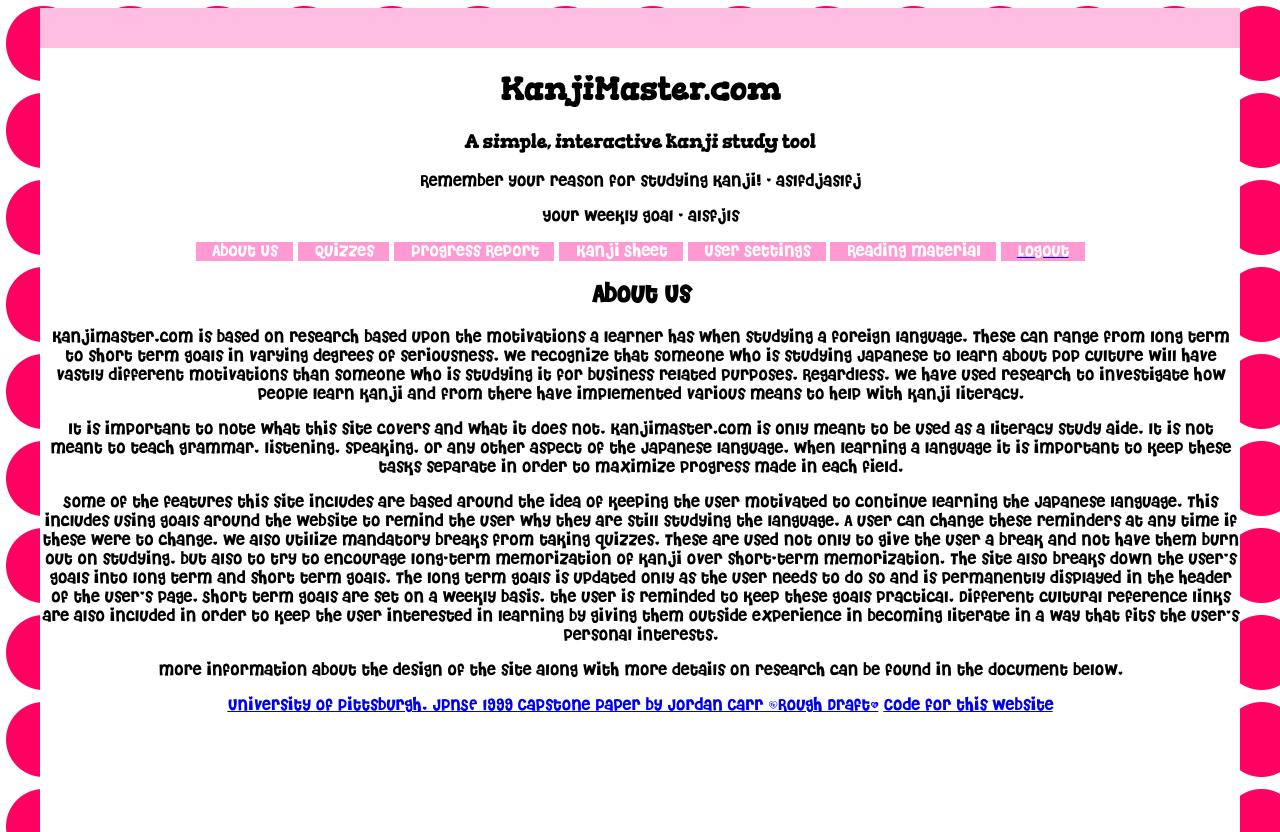
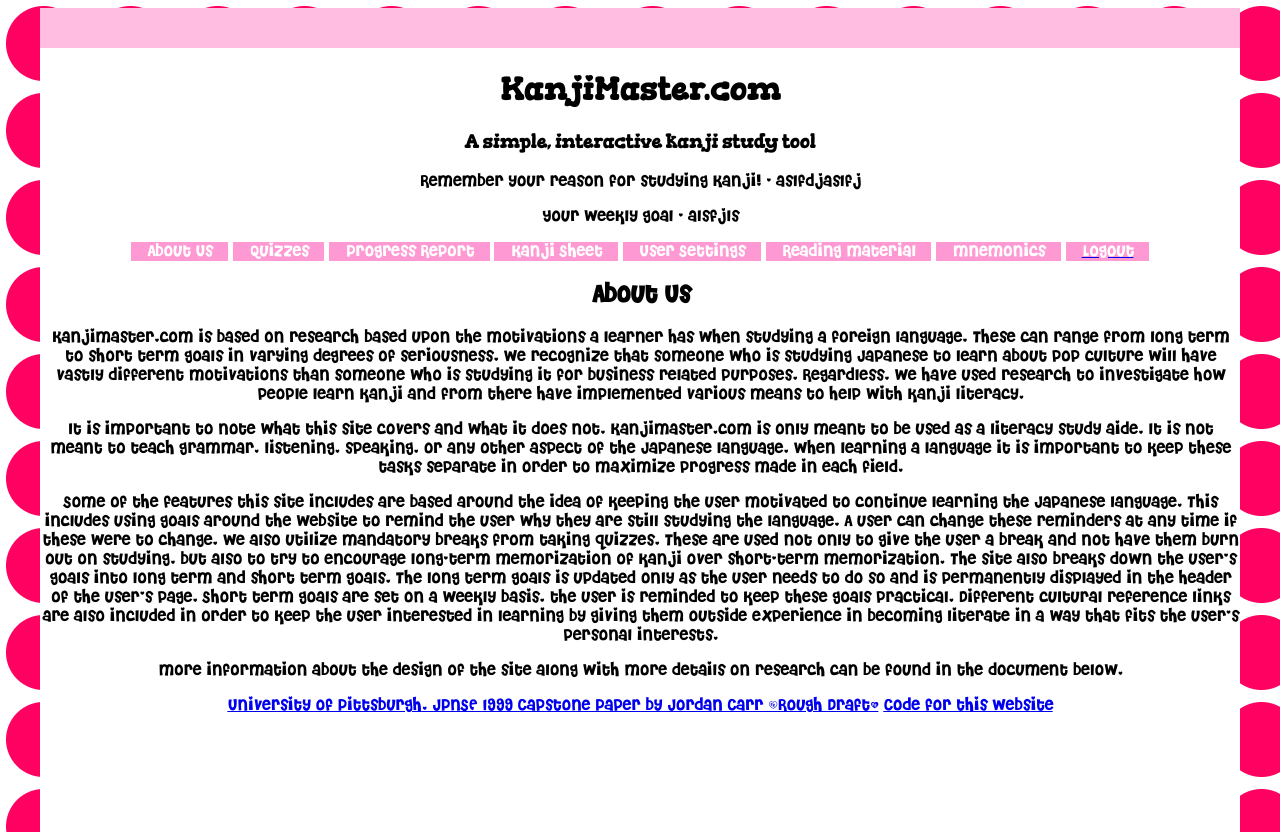
Before and after one commit to jcc117/KanjiMaster, a Flask app: page /jcc117/ in a window 1280 px wide. Run offline with Flask 2, Linux system fonts and the light colour scheme; a user stored in the database is signed in; data comes from the database, SQL or seed files in the repository; both versions use the stored data as it was after the commit; data that the repository does not hold is empty; some libraries are stand-ins or nearby versions.

Commit message:
working on optional mnemonic devices

```diff
--- a/KanjiApp/server.py
+++ b/KanjiApp/server.py
@@ -296,7 +296,7 @@ class R_User(Resource):
 	def get(self):
 		if g.user:
 			rv = []
-			rv.append({"userID":g.user.userID, "fname":g.user.fname, "lname":g.user.lname, "email":g.user.email, "reason":g.user.reason, "date":str(g.user.date), "weekly_goal":g.user.weekly_goal, "goal_ts":str(g.user.weekly_goal_timestamp)})
+			rv.append({"userID":g.user.userID, "fname":g.user.fname, "lname":g.user.lname, "email":g.user.email, "reason":g.user.reason, "date":str(g.user.date), "weekly_goal":g.user.weekly_goal, "goal_ts":str(g.user.weekly_goal_timestamp), "mnemonics":g.user.mnemonics})
 			return json.dumps(rv), 200
 		else:
 			return json.dumps("Unauthorized"), 401
--- a/KanjiApp/static/functions.js
+++ b/KanjiApp/static/functions.js
@@ -19,6 +19,7 @@ function setup()
 	document.getElementById("sspan").addEventListener("click", switch_to_s, true);
 	document.getElementById("lspan").addEventListener("click", switch_to_l, true);
 	document.getElementById("aspan").addEventListener("click", switch_to_a, true);
+	document.getElementById("mspan").addEventListener("click", switch_to_m, true);
 
 	var rep = document.getElementById("reports");
 	rep.style.display = "none";
@@ -32,6 +33,8 @@ function setup()
 	links.style.display = "none";
 	var quiz = document.getElementById("quiz");
 	quiz.style.display = "none";
+	var m = document.getElementById("mnemonics");
+	m.style.display = "none";
 
 }
 
@@ -45,7 +48,9 @@ function switch_to_q()
 	var s = document.getElementById("settings");
 	var l = document.getElementById("links");
 	var a = document.getElementById("about");
+	var m = document.getElementById("mnemonics");
 
+	m.style.display = "none";
 	a.style.display = "none";
 	l.style.display = "none";
 	qu.style.display = "none";
@@ -65,7 +70,9 @@ function switch_to_r()
 	var s = document.getElementById("settings");
 	var l = document.getElementById("links");
 	var a = document.getElementById("about");
+	var m = document.getElementById("mnemonics");
 
+	m.style.display = "none";
 	a.style.display = "none";
 	l.style.display = "none";
 	qu.style.display = "none";
@@ -86,7 +93,9 @@ function switch_to_k()
 	var s = document.getElementById("settings");
 	var l = document.getElementById("links");
 	var a = document.getElementById("about");
+	var m = document.getElementById("mnemonics");
 
+	m.style.display = "none";
 	a.style.display = "none";
 	l.style.display = "none";
 	qu.style.display = "none";
@@ -107,7 +116,9 @@ function switch_to_s()
 	var s = document.getElementById("settings");
 	var l = document.getElementById("links");
 	var a = document.getElementById("about");
+	var m = document.getElementById("mnemonics");
 
+	m.style.display = "none";
 	a.style.display = "none";
 	l.style.display = "none";
 	qu.style.display = "none";
@@ -128,7 +139,9 @@ function switch_to_l()
 	var s = document.getElementById("settings");
 	var l = document.getElementById("links");
 	var a = document.getElementById("about");
+	var m = document.getElementById("mnemonics");
 
+	m.style.display = "none";
 	a.style.display = "none";
 	l.style.display = "block";
 	qu.style.display = "none";
@@ -150,8 +163,34 @@ function switch_to_a()
 	var s = document.getElementById("settings");
 	var l = document.getElementById("links");
 	var a = document.getElementById("about");
+	var m = document.getElementById("mnemonics");
 
+	m.style.display = "none";
 	a.style.display = "block";
+	l.style.display = "none";
+	qu.style.display = "none";
+	r.style.display = "none";
+	q.style.display = "none";
+	k.style.display = "none";
+	s.style.display = "none";
+
+	quiz_reset();
+}
+
+//Switch to about us
+function switch_to_m()
+{
+	var q = document.getElementById("quiz");
+	var r = document.getElementById("reports");
+	var qu = document.getElementById("game");
+	var k = document.getElementById("sheets");
+	var s = document.getElementById("settings");
+	var l = document.getElementById("links");
+	var a = document.getElementById("about");
+	var m = document.getElementById("mnemonics");
+
+	m.style.display = "block";
+	a.style.display = "none";
 	l.style.display = "none";
 	qu.style.display = "none";
 	r.style.display = "none";
--- a/KanjiApp/static/quiz.js
+++ b/KanjiApp/static/quiz.js
@@ -251,6 +251,11 @@ function wrong()
 	$("#s_sticker2").hide();
 	$("#s_sticker").show();
 
+	if(mnemonics)
+	{
+		addMnemonic(kanji[cor], romaji[cor]);
+	}
+
 	turn++;
 	quiz_setup();
 }
@@ -430,3 +435,13 @@ function verify_dates(date)
 	else
 		return false;
 }
+
+//Add a mnemonic device
+function addMnemonic(kanji, romaji)
+{
+	var answer = confirm('Would you like to create a mnemonic device to help remember this kanji?');
+	if(answer)
+	{
+		var device = prompt('Enter you device for ' + kanji + ' => ' + romaji + ':');
+	}
+}
--- a/KanjiApp/static/settings.js
+++ b/KanjiApp/static/settings.js
@@ -1,4 +1,5 @@
 var latest_date;
+var mnemonics;
 
 //Request information about the user
 function s_setup()
@@ -70,6 +71,8 @@ function setup_info(data)
 	//Set up info for weekly goals
 	var goal = pData[0]['weekly_goal'];
 	var goal_ts = new Date(pData[0]['goal_ts']);
+	mnemonics = pData[0]['mnemonics'];
+	alert(mnemonics);
 
 	//Check if a week has passed to set up a weekly goal
 	if((Date.now() - goal_ts.valueOf()) >= (60000 * 60 * 24 * 7))
--- a/KanjiApp/templates/home.html
+++ b/KanjiApp/templates/home.html
@@ -22,6 +22,7 @@
 	<!--<span id="tspan">Site Tutorial</span>-->
 	<span id="sspan">User Settings</span>
 	<span id="lspan">Reading Material</span>
+	<span id="mspan">Mnemonics</span>
 	<a href={{url_for('logout')}}><span>Logout</span></a>
 </nav>
 
@@ -274,6 +275,15 @@
 				<p>Free Online Manga</p>
 	</div>
 </section>
+<section id="mnemonics" display = "none">
+	<h3>Mnemonics</h3>
+	<table id='m_table'>
+		<tr>
+			<th>Kanji</th>
+			<th>Mnemonic Device</th>
+		</tr>
+	</table>
+</section>
 
 
 {% endblock %}
```
Also changed, not shown: KanjiApp/models.py (+16 -0 lines), KanjiApp/server.db.
